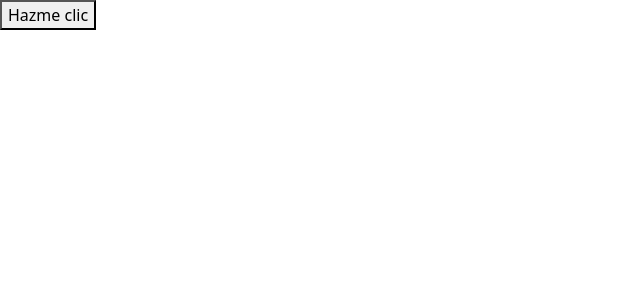
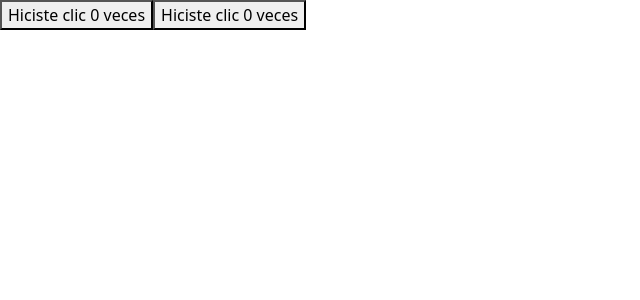
Before and after one commit to jonathanmtzgzz/lets-learn-react, a React (Vite) app: page / in a window 1280 px wide. Shown: the top 300 px of the page, without its empty margins (0-640 px from the left). Built offline with nearby package versions, Linux system fonts and the light colour scheme.

Commit message:
Refactor App component to use MyApp and implement a counter in MyButton

```diff
--- a/src/App.jsx
+++ b/src/App.jsx
@@ -1,9 +1,20 @@
-function App() {
+import { useState } from "react";
+
+export default function MyApp() {
+  return (
+    <div>
+      <MyButton />
+      <MyButton />
+    </div>
+  );
+}
+
+function MyButton() {
+  const [count, setCount] = useState(0);
+
   function handleClick() {
-    alert("Me hiciste click");
+    setCount(count + 1);
   }
 
-  return <button onClick={handleClick}>Hazme clic</button>;
+  return <button onClick={handleClick}>Hiciste clic {count} veces</button>;
 }
-
-export default App;
```
